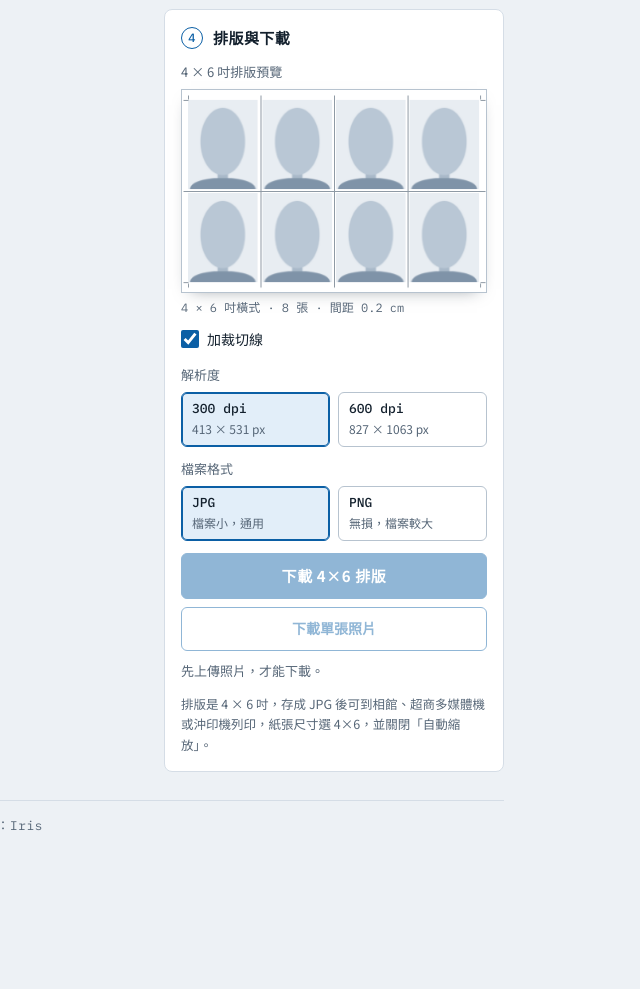
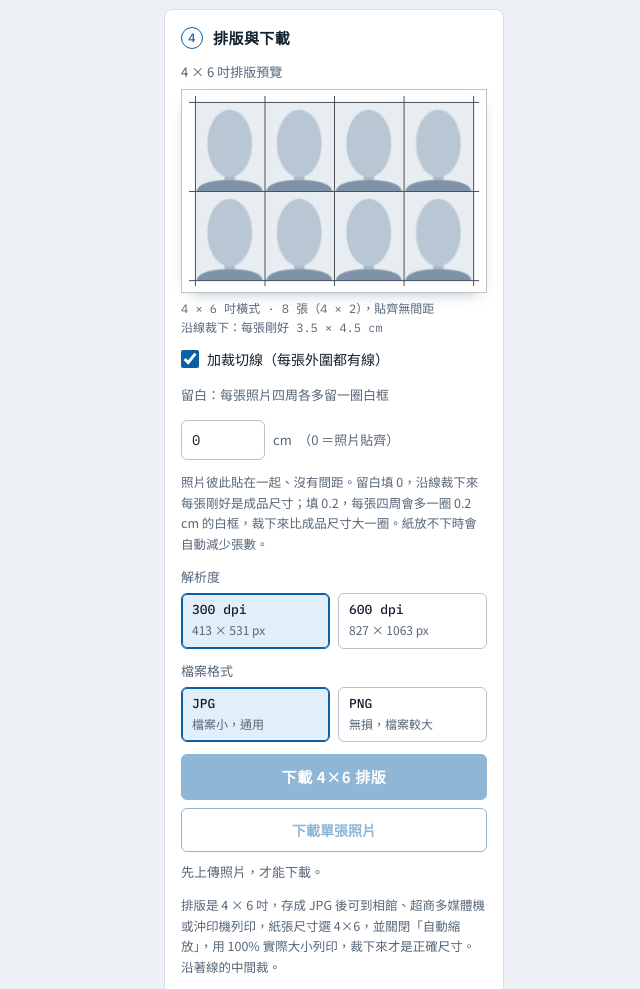
Before and after one commit to IrisChen-901/TWID-photo, a plain HTML site: page index.html in a window 1280 px wide. Shown: the part 1251-2240 px from the top of the page, without its empty margins (640-1280 px from the left). Before the commit the page ends 2134 px from the top, so only its background shows below. Drawn offline with Linux system fonts and the light colour scheme.

Commit message:
Add files via upload

```diff
--- a/index.html
+++ b/index.html
@@ -298,7 +298,7 @@ input[type=number]:focus-visible,input[type=text]:focus-visible,select:focus-vis
 .sheetwrap .lab{display:block;font-size:13px;color:var(--ink-2);margin-bottom:6px}
 #sheet{display:block;width:100%;height:auto;aspect-ratio:3/2;background:#fff;border:1px solid var(--line-2);box-shadow:0 6px 16px -10px rgba(19,32,45,.5)}
 #sheet.port{width:min(100%,230px);aspect-ratio:2/3}
-.cap{margin:6px 0 8px;font:400 12px/1.5 var(--mono);color:var(--ink-2)}
+.cap{margin:6px 0 8px;font:400 12px/1.6 var(--mono);color:var(--ink-2);white-space:pre-line}
 
 .dlrow{display:grid;gap:8px;margin-top:6px}
 .btn.primary{
@@ -436,7 +436,7 @@ details.card > summary:focus-visible{outline:3px solid var(--accent);outline-off
           <ul class="rules">
             <li>在右側輸入照片的寬、高（cm），再加入水平或垂直輔助線，位置也用 cm 輸入。</li>
             <li>設定好的尺寸可以按「加入」存成常用尺寸，下次直接點一下就能載入。</li>
-            <li>排版會自動算出 4×6 吋紙上最多能放幾張。</li>
+            <li>照片在 4×6 吋紙上貼齊排列，會自動算出最多能放幾張，每張外圍都有裁切線；「留白」在步驟 4 設定。</li>
           </ul>
         </div>
       </div>
@@ -485,14 +485,6 @@ details.card > summary:focus-visible{outline:3px solid var(--accent);outline-off
           <div id="lines"></div>
           <p class="tip" style="margin-top:0">水平線量「距離上緣」、垂直線量「距離左緣」，單位 cm。</p>
           <div class="fld">
-            <span class="lab">4×6 排版</span>
-            <span class="times">間距</span>
-            <input type="number" id="cgap" min="0" max="2" step="0.05" inputmode="decimal" aria-label="照片間距（cm）" value="0.2">
-            <span class="times">留白</span>
-            <input type="number" id="cmar" min="0" max="2" step="0.05" inputmode="decimal" aria-label="紙邊最小留白（cm）" value="0.1">
-            <span class="times">cm</span>
-          </div>
-          <div class="fld">
             <label class="lab" for="sname">要在之後繼續使用嗎？取個名字加入常用尺寸</label>
             <input type="text" id="sname" maxlength="16" placeholder="例如：公司證件照" autocomplete="off">
             <button class="btn" type="button" id="saveBtn">加入</button>
@@ -529,7 +521,13 @@ details.card > summary:focus-visible{outline:3px solid var(--accent);outline-off
           <span class="lab">4 × 6 吋排版預覽</span>
           <canvas id="sheet" aria-label="4 乘 6 吋排版預覽"></canvas>
           <p class="cap" id="sheetcap">4 × 6 吋橫式 · 8 張</p>
-          <label class="chk"><input type="checkbox" id="cut" checked>加裁切線</label>
+          <label class="chk"><input type="checkbox" id="cut" checked>加裁切線（每張外圍都有線）</label>
+          <div class="fld" style="margin-top:12px">
+            <label class="lab" for="pad">留白：每張照片四周各多留一圈白框</label>
+            <input type="number" id="pad" min="0" max="2" step="0.05" inputmode="decimal" value="0" aria-label="留白（cm）">
+            <span class="times">cm　（0 ＝照片貼齊）</span>
+          </div>
+          <p class="tip" style="margin-top:0">照片彼此貼在一起、沒有間距。留白填 0，沿線裁下來每張剛好是成品尺寸；填 0.2，每張四周會多一圈 0.2 cm 的白框，裁下來比成品尺寸大一圈。紙放不下時會自動減少張數。</p>
         </div>
         <div class="grp">
           <span class="lab" id="reslab">解析度</span>
@@ -555,7 +553,7 @@ details.card > summary:focus-visible{outline:3px solid var(--accent);outline-off
           <img id="resimg" alt="裁切完成的照片">
           <p>這個環境無法直接下載。請在照片上按右鍵或長按，選擇「另存圖片」。排版檔請以 4×6 吋尺寸沖印。</p>
         </div>
-        <p class="tip" id="printtip">排版是 4 × 6 吋，存成 JPG 後可到相館、超商多媒體機或沖印機列印，紙張尺寸選 4×6，並關閉「自動縮放」。</p>
+        <p class="tip" id="printtip">排版是 4 × 6 吋，存成 JPG 後可到相館、超商多媒體機或沖印機列印，紙張尺寸選 4×6，並關閉「自動縮放」，用 100% 實際大小列印，裁下來才是正確尺寸。沿著線的中間裁。</p>
       </section>
     </aside>
   </main>
@@ -603,20 +601,21 @@ var SRC_JOE1 = { t: '1 吋規格整理（joelin.cc）', u: 'https://joelin.cc/p/
 var PRESETS = {
   id2: {
     key: 'id2', name: '2 吋大頭照', short: '2吋大頭照', w: 3.5, h: 4.5, top: 0.4, hmin: 3.2, hmid: 3.4, hmax: 3.6,
-    cols: 4, rows: 2, gap: 0.2, orient: 'land',
+    cols: 4, rows: 2, orient: 'land',
     uses: '身分證、護照、台胞證、外僑居留證、國家考試報名',
     spec2: '頭頂至下巴 3.2–3.6 cm',
     rules: [
       '頭頂至下巴 3.2–3.6 cm；護照臉部約佔照片高度 70–80%。',
       '白色背景，無陰影；脫帽、正面、五官清晰、自然表情。',
-      '不可修圖或合成。身分證用近 2 年內、護照用近 6 個月內的照片。'
+      '不可修圖或合成。身分證用近 2 年內、護照用近 6 個月內的照片。',
+      '台胞證另有規定：不可穿白色或淺色上衣，不可配戴耳環、項鍊等飾品（相館說明，請以受理單位為準）。'
     ],
     srcs: [SRC_JOE2]
   },
   half: {
-    key: 'half', name: '2 吋半身', short: '2吋半身', w: 4.2, h: 4.7, top: 0.5, hmin: 2.1, hmid: 2.35, hmax: 2.6,
-    cols: 3, rows: 2, gap: 0.2, orient: 'land',
-    uses: '履歷、學生證、國際駕照、部分落地簽',
+    key: 'half', name: '2 吋半身', short: '2吋半身', w: 3.5, h: 4.5, top: 0.5, hmin: 2.1, hmid: 2.35, hmax: 2.6,
+    cols: 4, rows: 2, orient: 'land',
+    uses: '履歷表、識別證、證書、學生證、國際駕照、部分落地簽',
     spec2: '頭部比例未規定，紅線為構圖參考',
     rules: [
       '來源沒有列出頭部比例，輔助線只是構圖參考（頭部約佔高度一半）。',
@@ -626,7 +625,7 @@ var PRESETS = {
   },
   health: {
     key: 'health', name: '健保卡', short: '健保卡', w: 3.5, h: 4.5, top: 0.4, hmin: 3.15, hmid: 3.375, hmax: 3.6,
-    cols: 4, rows: 2, gap: 0.2, orient: 'land',
+    cols: 4, rows: 2, orient: 'land',
     uses: '健保卡（申請或更換，可繳紙本或數位相片）',
     spec2: '2 吋大頭照，臉部約佔 70–80%',
     rules: [
@@ -639,12 +638,12 @@ var PRESETS = {
     srcs: [{ t: '健保署：健保卡相片規格範例', u: 'https://www.nhi.gov.tw/ch/cp-5014-bd5f2-2683-1.html' }]
   },
   id1: {
-    key: 'id1', name: '1 吋證件照', short: '1吋', w: 2.8, h: 3.5, top: 0.35, hmin: 2.28, hmid: 2.52, hmax: 2.8,
-    cols: 3, rows: 4, gap: 0.2, orient: 'port',
-    uses: '駕照、各類執照／證書、身心障礙證明、體健表、兵役體檢',
-    spec2: '頭部比例較寬鬆，紅線為構圖參考',
+    key: 'id1', name: '1 吋半身', short: '1吋半身', w: 2.8, h: 3.5, top: 0.4, hmin: 1.5, hmid: 1.75, hmax: 2.0,
+    cols: 3, rows: 4, orient: 'port',
+    uses: '體檢、駕照、各類執照／證書、手冊、身心障礙證明、體健表、兵役體檢',
+    spec2: '半身照，頭部比例未規定，紅線為構圖參考',
     rules: [
-      '1 吋沒有像 2 吋那樣明訂頭頂至下巴的公分數或 70–80% 比例，輔助線只是構圖參考，範圍比 2 吋寬鬆。',
+      '1 吋是「半身照」（可看到頭部與肩膀），不是大頭照。沒有明訂頭頂至下巴的公分數或比例，輔助線只是構圖參考（頭部約佔高度一半）。',
       '正面、脫帽、五官清晰、不遮住眉眼耳、表情自然、不露齒（部分單位參照一般規格）。',
       '不能直接把 2 吋照片裁成 1 吋，兩者比例不同，頭部比例會跑掉而可能被退件。',
       '光面素色背景，近 2 年內拍攝（依各單位規定）。'
@@ -652,18 +651,18 @@ var PRESETS = {
     srcs: [SRC_JOE1]
   },
   visa: {
-    key: 'visa', name: '美簽', short: '美簽', w: 5.08, h: 5.08, top: 0.6, hmin: 2.54, hmid: 3.0, hmax: 3.5,
+    key: 'visa', name: '美簽', short: '美簽', w: 5, h: 5, top: 0.6, hmin: 2.54, hmid: 3.0, hmax: 3.5,
     eye: [0.31, 0.44],
-    cols: 2, rows: 2, gap: 0, orient: 'land', digital: true,
+    cols: 2, rows: 2, orient: 'land', digital: true,
     uses: '美國簽證（紙本與 DS-160 電子檔）',
     spec2: '頭頂至下巴 25–35 mm（佔高度 50–69%）',
     rules: [
-      '紙本：2 × 2 英寸（51 × 51 mm）彩色照，頭頂至下巴 25–35 mm。',
+      '紙本：2 × 2 英寸的彩色照，相館以 5 × 5 cm 沖洗（本工具照 5 × 5 cm）；頭頂至下巴 25–35 mm。',
       '電子檔：正方形 600–1200 px，頭部佔高度 50–69%，眼睛距下緣 56–69%（標籤「眼」）。JPEG、24-bit sRGB、240 KB 以下，壓縮比不超過 20:1。',
       '輔助線的頭部範圍同時符合紙本與電子檔規定。',
-      '白色或近白背景，臉部與背景無明顯陰影；正面、睜眼、自然表情。',
-      '一般不可戴眼鏡、不可穿制服、不可修圖；6 個月內拍攝。',
-      '排版上下貼齊紙張邊緣，請用無邊框列印。'
+      '白色或近白背景，臉部與背景無明顯陰影；正面、睜眼、無表情（不要笑）。',
+      '一律不可戴眼鏡、不可穿制服、不可修圖；6 個月內拍攝。',
+      '排版上下貼齊紙張邊緣，請用無邊框列印（相館常見做法）。'
     ],
     srcs: [{ t: '美簽照片指南（百富美）', u: 'https://www.baifumei-studio.com/blog/us-visa-photo-guide/' }]
   }
@@ -675,7 +674,7 @@ var PRESETS = {
    sty：'solid' 實線、'dash' 虛線、'dot' 點線；label：標籤文字。 */
 var MAX_SAVED = 12;
 var CUSTOM_DEFAULT = {
-  w: 3.5, h: 4.5, gap: 0.2, margin: 0.1,
+  w: 3.5, h: 4.5, pad: 0,
   lines: [
     { axis: 'h', at: 0.4, sty: 'solid', label: '頭頂' },
     { axis: 'h', at: 3.8, sty: 'solid', label: '下巴' },
@@ -691,7 +690,8 @@ var P = PRESETS[presetKey];
 var C = null;                    // the custom size being edited
 var ASPECT = P.h / P.w;          // frame height in frame-width units
 var SW = 15.24, SH = 10.16;      // 4 x 6 inch sheet in cm (swapped for portrait)
-var L = { cols: 1, rows: 1, gap: 0, orient: 'land', n: 1 };
+var L = { cols: 1, rows: 1, orient: 'land', n: 1 };
+var presetPad = 0;
 
 var cv = $('cv'), ctx = cv.getContext('2d');
 var sheetCv = $('sheet'), sheetCtx = sheetCv.getContext('2d');
@@ -718,21 +718,32 @@ function cloneLines(a){
 }
 C = {
   custom: true, key: 'custom', name: '自訂', short: '自訂',
-  w: CUSTOM_DEFAULT.w, h: CUSTOM_DEFAULT.h, gap: CUSTOM_DEFAULT.gap, margin: CUSTOM_DEFAULT.margin,
+  w: CUSTOM_DEFAULT.w, h: CUSTOM_DEFAULT.h, pad: CUSTOM_DEFAULT.pad,
   lines: cloneLines(CUSTOM_DEFAULT.lines)
 };
 
-/* ---- 4x6 layout ---- */
-function bestLayout(p){
+/* ---- 4x6 layout: photos sit flush against each other, each with an optional white frame (pad) ---- */
+function curPad(){ return P.custom ? C.pad : presetPad; }
+function bestLayout(cw, ch){
   var best = null;
   ['land', 'port'].forEach(function(o){
     var sw = o === 'port' ? 10.16 : 15.24, sh = o === 'port' ? 15.24 : 10.16;
-    var cols = Math.max(0, Math.floor((sw - 2 * p.margin + p.gap + 1e-9) / (p.w + p.gap)));
-    var rows = Math.max(0, Math.floor((sh - 2 * p.margin + p.gap + 1e-9) / (p.h + p.gap)));
+    var cols = Math.max(0, Math.floor((sw + 1e-6) / cw));
+    var rows = Math.max(0, Math.floor((sh + 1e-6) / ch));
     var n = cols * rows;
-    if (!best || n > best.n) best = { cols: cols, rows: rows, gap: p.gap, orient: o, n: n };
+    if (!best || n > best.n) best = { cols: cols, rows: rows, orient: o, n: n };
   });
   return best;
+}
+function computeLayout(pad){
+  var cw = P.w + 2 * pad, ch = P.h + 2 * pad;
+  if (!P.custom && P.cols){
+    var sw = P.orient === 'port' ? 10.16 : 15.24, sh = P.orient === 'port' ? 15.24 : 10.16;
+    if (P.cols * cw <= sw + 1e-6 && P.rows * ch <= sh + 1e-6){
+      return { cols: P.cols, rows: P.rows, orient: P.orient, n: P.cols * P.rows };
+    }
+  }
+  return bestLayout(cw, ch);
 }
 
 /* ---- ruler + guides (rebuilt for each preset or custom edit) ---- */
@@ -820,9 +831,13 @@ function updateTexts(){
   }
   $('px300').textContent = px(P.w, 300) + ' × ' + px(P.h, 300) + ' px';
   $('px600').textContent = px(P.w, 600) + ' × ' + px(P.h, 600) + ' px';
+  var pd = curPad();
   $('sheetcap').textContent = L.n === 0
     ? '尺寸超過 4 × 6 吋，無法排版'
-    : '4 × 6 吋' + (L.orient === 'port' ? '直式' : '橫式') + ' · ' + L.n + ' 張 · ' + (L.gap > 0 ? '間距 ' + L.gap + ' cm' : '無間距');
+    : '4 × 6 吋' + (L.orient === 'port' ? '直式' : '橫式') + ' · ' + L.n + ' 張（' + L.cols + ' × ' + L.rows + '），貼齊無間距\n' +
+      (pd > 0
+        ? '沿線裁下：每張 ' + fcm(P.w + 2 * pd) + ' × ' + fcm(P.h + 2 * pd) + ' cm（照片 ' + fcm(P.w) + ' × ' + fcm(P.h) + ' ＋ 四周留白 ' + fcm(pd) + '）'
+        : '沿線裁下：每張剛好 ' + fcm(P.w) + ' × ' + fcm(P.h) + ' cm');
   $('dlds').hidden = !(P.digital && !custom);
 }
 
@@ -884,56 +899,43 @@ function paint(c, outW, outH){
   c.restore();
 }
 
-/* ---- 4 x 6 sheet ---- */
-function drawSheet(c, pxW, pxH, tile, cut){
-  var ppc = pxW / SW;                            // pixels per cm
+/* ---- 4 x 6 sheet: whole-pixel cells, so photos touch with no gaps and cut lines sit exactly on cell edges ---- */
+function drawSheet(c, pxW, pxH, cut){
   c.setTransform(1, 0, 0, 1, 0, 0);
   c.fillStyle = '#ffffff';
   c.fillRect(0, 0, pxW, pxH);
   if (!L.n) return;
-  var gw = L.cols * P.w + (L.cols - 1) * L.gap;
-  var gh = L.rows * P.h + (L.rows - 1) * L.gap;
-  var x0 = (SW - gw) / 2, y0 = (SH - gh) / 2;
+  var pad = curPad(), ppc = pxW / SW;
+  var padPx = Math.round(pad * ppc);
+  var cwp = Math.min(Math.round((P.w + 2 * pad) * ppc), Math.floor(pxW / L.cols));
+  var chp = Math.min(Math.round((P.h + 2 * pad) * ppc), Math.floor(pxH / L.rows));
+  var tw = Math.max(1, cwp - 2 * padPx), th = Math.max(1, chp - 2 * padPx);
+  tileCv.width = tw; tileCv.height = th;
+  paint(tileCv.getContext('2d'), tw, th);
+  var gw = L.cols * cwp, gh = L.rows * chp;
+  var x0 = Math.round((pxW - gw) / 2), y0 = Math.round((pxH - gh) / 2);
   var r, k;
   for (r = 0; r < L.rows; r++){
     for (k = 0; k < L.cols; k++){
-      c.drawImage(tile,
-        Math.round((x0 + k * (P.w + L.gap)) * ppc),
-        Math.round((y0 + r * (P.h + L.gap)) * ppc));
+      c.drawImage(tileCv, x0 + k * cwp + padPx, y0 + r * chp + padPx);
     }
   }
   if (!cut) return;
-  c.strokeStyle = '#8f9aa5';
-  c.lineWidth = Math.max(1, Math.round(ppc * 0.017));
-  var ext = 0.25 * ppc, near = 0.04 * ppc;
-  var half = c.lineWidth % 2 ? 0.5 : 0;
-  c.beginPath();
-  function seg(x1, y1, x2, y2){
-    c.moveTo(Math.round(x1) + half, Math.round(y1) + half);
-    c.lineTo(Math.round(x2) + half, Math.round(y2) + half);
-  }
-  var xa = x0 * ppc, xb = (x0 + gw) * ppc, ya = y0 * ppc, yb = (y0 + gh) * ppc;
-  for (k = 1; k < L.cols; k++){
-    var xs = (x0 + k * (P.w + L.gap) - L.gap / 2) * ppc;
-    seg(xs, ya - ext, xs, yb + ext);
-  }
-  for (r = 1; r < L.rows; r++){
-    var ys = (y0 + r * (P.h + L.gap) - L.gap / 2) * ppc;
-    seg(xa - ext, ys, xb + ext, ys);
-  }
-  seg(xa, ya - ext, xa, ya - near); seg(xa, yb + near, xa, yb + ext);
-  seg(xb, ya - ext, xb, ya - near); seg(xb, yb + near, xb, yb + ext);
-  seg(xa - ext, ya, xa - near, ya); seg(xb + near, ya, xb + ext, ya);
-  seg(xa - ext, yb, xa - near, yb); seg(xb + near, yb, xb + ext, yb);
-  c.stroke();
+  var lw = Math.max(1, Math.round(ppc * 0.015)), hw = Math.floor(lw / 2);
+  var extX = Math.max(0, Math.min(Math.round(0.3 * ppc), x0 - 2));
+  var extY = Math.max(0, Math.min(Math.round(0.3 * ppc), y0 - 2));
+  c.fillStyle = '#4a525a';
+  for (k = 0; k <= L.cols; k++){
+    var x = Math.min(Math.max(x0 + k * cwp - hw, 0), pxW - lw);
+    c.fillRect(x, y0 - extY, lw, gh + 2 * extY);
+  }
+  for (r = 0; r <= L.rows; r++){
+    var y = Math.min(Math.max(y0 + r * chp - hw, 0), pxH - lw);
+    c.fillRect(x0 - extX, y, gw + 2 * extX, lw);
+  }
 }
 function renderSheet(){
-  var pxW = sheetCv.width, pxH = sheetCv.height;
-  var ppc = pxW / SW;
-  var tw = Math.max(1, Math.round(P.w * ppc)), th = Math.max(1, Math.round(P.h * ppc));
-  tileCv.width = tw; tileCv.height = th;
-  paint(tileCv.getContext('2d'), tw, th);
-  drawSheet(sheetCtx, pxW, pxH, tileCv, $('cut').checked);
+  drawSheet(sheetCtx, sheetCv.width, sheetCv.height, $('cut').checked);
 }
 
 var raf = 0;
@@ -1142,7 +1144,7 @@ function hideResult(){
 }
 function applyP(resetV){
   ASPECT = P.h / P.w;
-  L = P.custom ? bestLayout(P) : { cols: P.cols, rows: P.rows, gap: P.gap, orient: P.orient, n: P.cols * P.rows };
+  L = computeLayout(curPad());
   var port = L.orient === 'port';
   SW = port ? 10.16 : 15.24;
   SH = port ? 15.24 : 10.16;
@@ -1210,7 +1212,7 @@ function buildBaseSelect(){
       lines.push({ axis: 'h', at: r2(p.eye[0] * p.h), sty: 'dot', label: '眼 69%' });
       lines.push({ axis: 'h', at: r2(p.eye[1] * p.h), sty: 'dot', label: '眼 56%' });
     }
-    setCustomFrom({ w: p.w, h: p.h, gap: p.gap, margin: 0.1, lines: lines.slice(0, MAX_LINES) });
+    setCustomFrom({ w: p.w, h: p.h, pad: 0, lines: lines.slice(0, MAX_LINES) });
     saveMsg('已帶入「' + p.name + '」的尺寸與輔助線，可以再自己調整。');
   });
 }
@@ -1224,18 +1226,15 @@ function saveMsg(msg, kind){
 function syncCustomInputs(){
   $('cw').value = C.w;
   $('ch').value = C.h;
-  $('cgap').value = C.gap;
-  $('cmar').value = C.margin;
 }
 function setCustomFrom(o){
   C.w = num(o.w, 0.5, 30, 3.5);
   C.h = num(o.h, 0.5, 30, 4.5);
-  C.gap = num(o.gap, 0, 2, 0.2);
-  C.margin = num(o.margin, 0, 2, 0.1);
+  C.pad = num(o.pad, 0, 2, 0);
   C.lines = cloneLines(o.lines || []);
   syncCustomInputs();
   renderLines();
-  if (mode === 'custom') applyP(true);
+  if (mode === 'custom'){ $('pad').value = C.pad; applyP(true); }
 }
 function renderLines(){
   var box = $('lines');
@@ -1305,14 +1304,13 @@ function onSize(){
 }
 $('cw').addEventListener('input', onSize);
 $('ch').addEventListener('input', onSize);
-function onGap(){
-  var g = readNum($('cgap'), 0, 2), m = readNum($('cmar'), 0, 2);
-  if (g == null || m == null) return;
-  C.gap = g; C.margin = m;
-  if (mode === 'custom') applyP(false);
-}
-$('cgap').addEventListener('input', onGap);
-$('cmar').addEventListener('input', onGap);
+function onPad(){
+  var v = readNum($('pad'), 0, 2);
+  if (v == null) return;
+  if (P.custom) C.pad = v; else presetPad = v;
+  applyP(false);
+}
+$('pad').addEventListener('input', onPad);
 
 /* ---- saved sizes: private to the signed-in viewer when possible, otherwise this browser ---- */
 var LS_KEY = 'idphoto.sizes.v1';
@@ -1333,7 +1331,7 @@ function cleanItem(x){
     id: String(x.id || Math.random().toString(36).slice(2)).slice(0, 40),
     name: name,
     w: num(x.w, 0.5, 30, 3.5), h: num(x.h, 0.5, 30, 4.5),
-    gap: num(x.gap, 0, 2, 0.2), margin: num(x.margin, 0, 2, 0.1),
+    pad: num(x.pad, 0, 2, 0),
     lines: []
   };
   (Array.isArray(x.lines) ? x.lines : []).slice(0, MAX_LINES).forEach(function(l){
@@ -1431,7 +1429,7 @@ function renderSaved(){
 $('saveBtn').addEventListener('click', function(){
   var name = $('sname').value.replace(/^\s+|\s+$/g, '').slice(0, 16);
   if (!name){ saveMsg('請先輸入名稱。', 'err'); return; }
-  var it = cleanItem({ name: name, w: C.w, h: C.h, gap: C.gap, margin: C.margin, lines: C.lines });
+  var it = cleanItem({ name: name, w: C.w, h: C.h, pad: C.pad, lines: C.lines });
   var idx = -1;
   saved.forEach(function(s, i){ if (s.name === name) idx = i; });
   if (idx >= 0){ it.id = saved[idx].id; saved[idx] = it; }
@@ -1610,11 +1608,7 @@ function makeJob(kind, dpi){
   var name;
   if (kind === 'sheet'){
     c.width = Math.round(SW / 2.54 * dpi); c.height = Math.round(SH / 2.54 * dpi);
-    var ppc = c.width / SW;
-    var tile = document.createElement('canvas');
-    tile.width = Math.round(P.w * ppc); tile.height = Math.round(P.h * ppc);
-    paint(tile.getContext('2d'), tile.width, tile.height);
-    drawSheet(c.getContext('2d'), c.width, c.height, tile, $('cut').checked);
+    drawSheet(c.getContext('2d'), c.width, c.height, $('cut').checked);
     name = '證件照_' + P.short + '_4x6排版_' + dpi + 'dpi';
   } else {
     c.width = px(P.w, dpi); c.height = px(P.h, dpi);
@@ -1731,6 +1725,7 @@ function setMode(m){
   $('infoCustom').hidden = m !== 'custom';
   $('s2title').textContent = m === 'custom' ? '設定尺寸與輔助線' : '選擇規格';
   P = m === 'custom' ? C : PRESETS[presetKey];
+  $('pad').value = curPad();
   applyP(true);
 }
 function route(){
```
